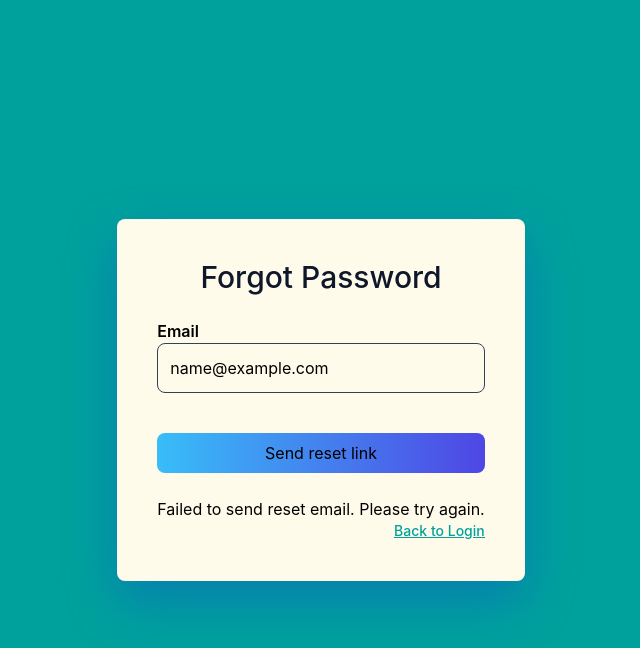
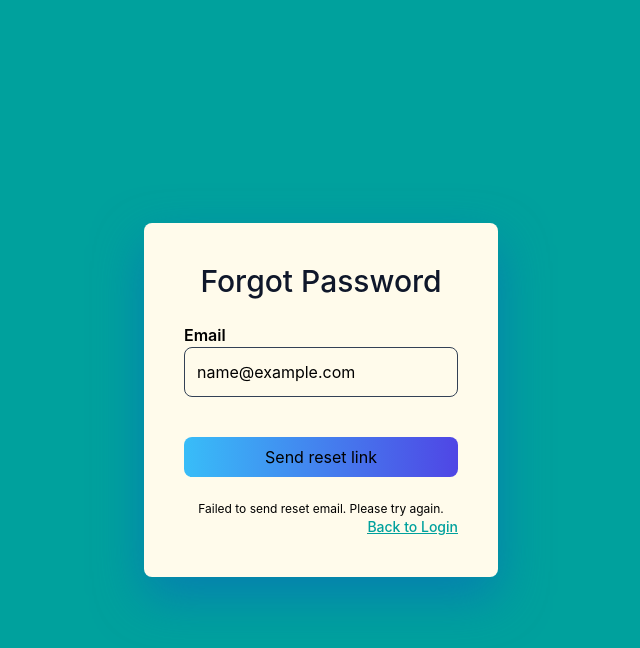
Before and after one commit to dmc103/frontend-pawstagram, a React (Vite) app: page /forgot-password in a window 1280 px wide. Both pictures are taken after typing "name@example.com" into the empty fields and a click on the button "Send reset link". Shown: the top 648 px of the page, without its empty margins (319-959 px from the left). Built offline with nearby package versions, Linux system fonts and the light colour scheme; no server answers.

Commit message:
Update css

```diff
--- a/src/components/SubComponents/ForgotPassword.jsx
+++ b/src/components/SubComponents/ForgotPassword.jsx
@@ -56,7 +56,7 @@ const ForgotPassword = () => {
           >
             Send reset link
           </button>
-          {message && <p className="text-center mt-4">{message}</p>}
+          {message && <p className="text-center mt-4 text-xs">{message}</p>}
         </form>
         <div className="text underline text-end text-sm">
           <a href="/login">Back to Login</a>
--- a/src/components/SubComponents/ResetPassword.jsx
+++ b/src/components/SubComponents/ResetPassword.jsx
@@ -20,7 +20,7 @@ const ResetPassword = () => {
       setMessage("Passwords don't match.");
     }
      else if (!passwordRegex.test(newPassword) || !passwordRegex.test(confirmPassword)) {
-      setMessage("Password must have at least 3 characters and contain at least one uppercase letter, one lowercase letter, and one number.")
+      setMessage("Password must be at least 3 characters, have at least one uppercase and one lowercase letter and one number.")
      }
      else {
       // console.log("ok for now")
@@ -70,7 +70,7 @@ const ResetPassword = () => {
             placeholder="Confirm your password"
             required
           />
-          <p className="font-semibold text-red-600 text-center">{message}</p>
+          <p className="text-red-600 text-center text-xs">{message}</p>
           <br />
 
           <button
--- a/src/contexts/UserContext.jsx
+++ b/src/contexts/UserContext.jsx
@@ -21,7 +21,7 @@ export const UserProvider = ({ children }) => {
     if (currentUserId) {
       const fetchUser = async () => {
         try {
-          const response = await axios.get(`${API_URL}/${currentUserId}`);
+          const response = await axios.get(`${API_URL}/user/${currentUserId}`);
           setUser(response.data);
         } catch (error) {
           console.error("Error fetching user data:", error);
```
